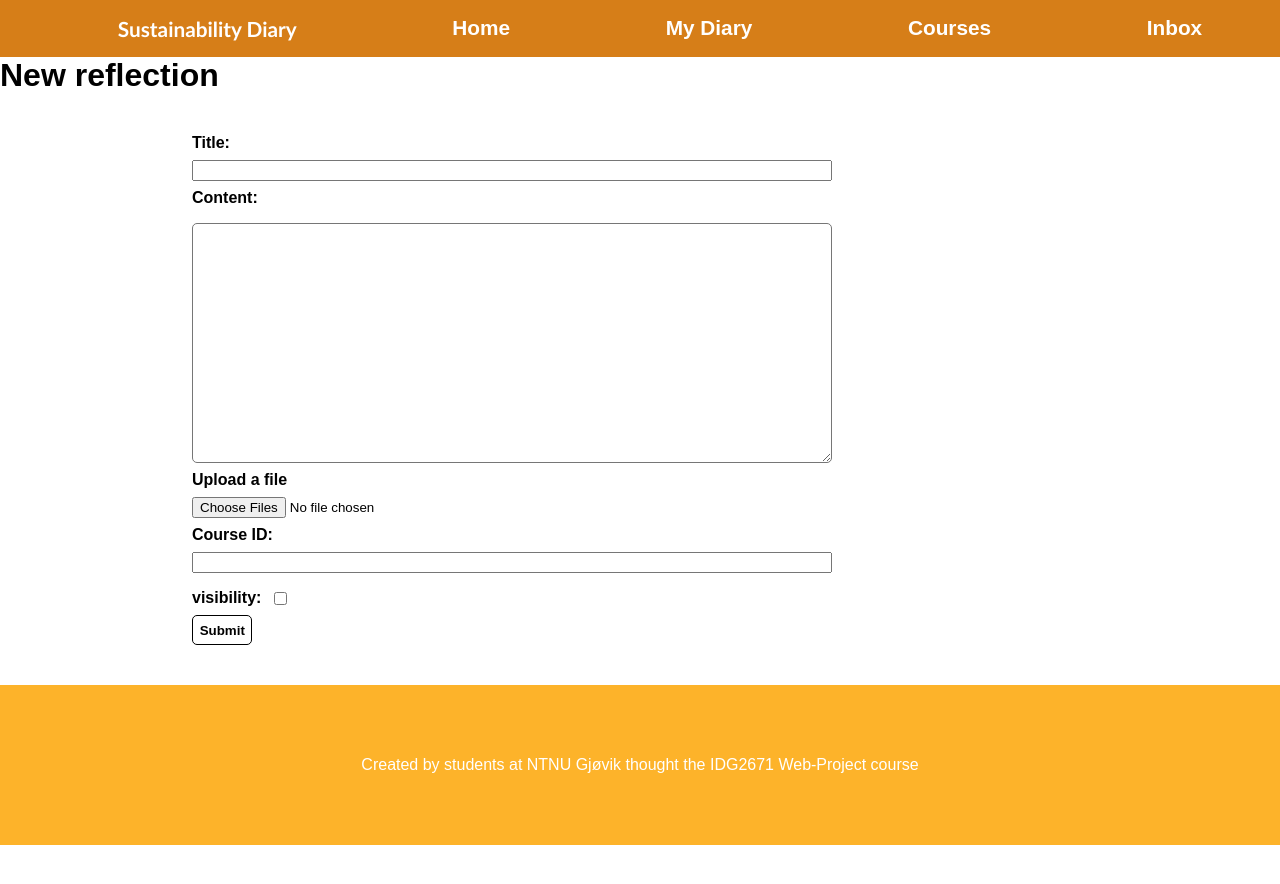
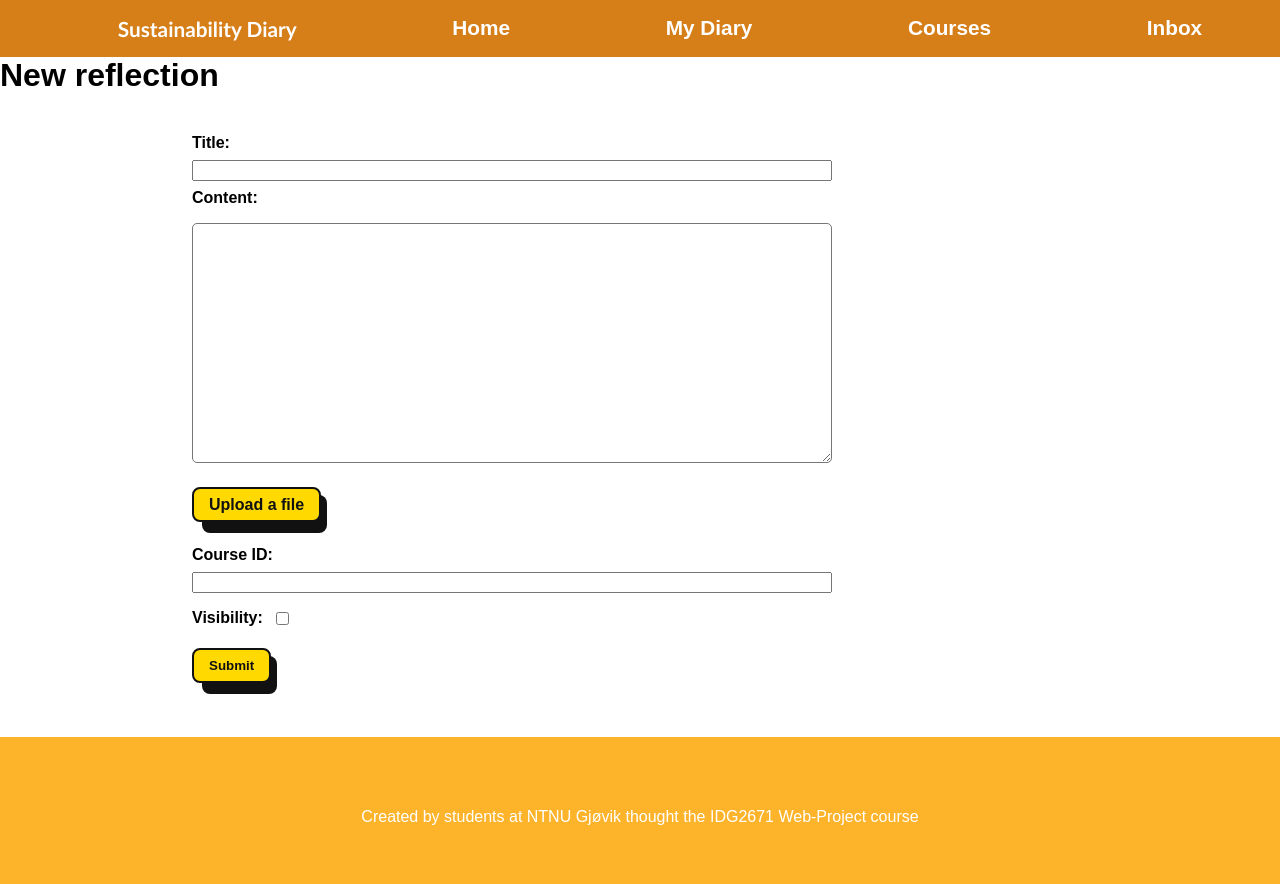
Before and after one commit to AndrChr0/Web-Prosjekt-Gruppe-2, a React (Vite) app in the folder front-end/: page /new_reflection in a window 1280 px wide. Shown: the top 884 px of the page. Before the commit the page ends 845 px from the top, so only its background shows below. Built offline with nearby package versions, Linux system fonts and the light colour scheme.

Commit message:
made some changes to the form, added CSS styles, + some functionall changes

```diff
--- a/front-end/src/components/ReflectionForm/ReflectionForm.css
+++ b/front-end/src/components/ReflectionForm/ReflectionForm.css
@@ -28,12 +28,12 @@ textarea {
     border-radius: 5px;
 }
 
-label {
+label, button[type="submit"] {
     /* font-size: 1em; */
     font-weight: bold;
 }
 
-.submition-success {
+.submission-success {
     background-color: rgb(0, 203, 0);
     color: white;
     font-weight: bold;
@@ -41,15 +41,113 @@ label {
     border-radius: 5px;
 }
 
-button {
+.submission-error {
+    background-color: rgb(203, 0, 0);
+    color: white;
+    font-weight: bold;
+    padding: .5em;
+    border-radius: 5px;
+}
+
+/* button {
     background-color: white;
     padding: .5em;
     border-radius: 5px;
     border: 1px solid #000000;
     font-weight: bold;
-}
+} */
 
 button:hover {
     background-color: #e6e6e6;
     /* color: white; */
 }
+
+
+input[type="file"] {
+    display: none;
+}
+
+/* label[for="files"] {
+    background-color: white;
+    padding: .5em;
+    border-radius: 5px;
+    border: 1px solid #000000;
+    font-weight: bold;
+    cursor: pointer;
+}
+ */
+
+
+/* CSS */
+#filesBtn, button[type="submit"] {
+  align-items: center;
+  background-color: rgb(255, 217, 0);
+  border: 2px solid #111;
+  border-radius: 8px;
+  box-sizing: border-box;
+  color: #111;
+  cursor: pointer;
+  display: flex;
+  height: 35px;
+  justify-content: center;
+  line-height: 24px;
+  max-width: 100%;
+  padding: 0 15px;
+  position: relative;
+  text-align: center;
+  text-decoration: none;
+  user-select: none;
+  touch-action: manipulation;
+  margin: 1em 0;
+}
+
+#filesBtn:after, button[type="submit"]::after {
+  background-color: #111;
+  border-radius: 8px;
+  content: "";
+  display: block;
+  height: 38px;
+  left: 0;
+  width: 100%;
+  position: absolute;
+  top: -2px;
+  transform: translate(8px, 8px);
+  transition: transform .2s ease-out;
+  z-index: -1;
+}
+
+#filesBtn:hover:after, button[type="submit"]:hover:after {
+  transform: translate(0, 0);
+}
+
+#filesBtn:active, button[type="submit"]:active {
+  background-color: #ffdeda;
+  outline: 0;
+}
+
+#filesBtn:hover, button[type="submit"]:hover {
+  outline: 0;
+}
+
+
+  /* .custom-file-input::before {
+    content: 'Select some files';
+    display: inline-block;
+    background: linear-gradient(top, #f9f9f9, #e3e3e3);
+    border: 1px solid #999;
+    border-radius: 3px;
+    padding: 5px 8px;
+    outline: none;
+    white-space: nowrap;
+    --webkit-user-select: none;
+    cursor: pointer;
+    text-shadow: 1px 1px #fff;
+    font-weight: 700;
+    font-size: 10pt;
+  }
+  .custom-file-input:hover::before {
+    border-color: black;
+  }
+  .custom-file-input:active::before {
+    background: -webkit-linear-gradient(top, #e3e3e3, #f9f9f9);
+  } */
--- a/front-end/src/components/ReflectionForm/ReflectionForm.jsx
+++ b/front-end/src/components/ReflectionForm/ReflectionForm.jsx
@@ -1,8 +1,11 @@
+// Importing necessary dependencies and styles
 import { useState } from "react";
 import axios from "axios";
 import "./ReflectionForm.css";
 
+// Functional component for the ReflectionForm
 function ReflectionForm() {
+  // State to manage form data and submission success
   const [formData, setFormData] = useState({
     title: "",
     content: "",
@@ -12,7 +15,9 @@ function ReflectionForm() {
   });
 
   const [submissionSuccess, setSubmissionSuccess] = useState(false);
+  const [submissionError, setSubmissionError] = useState(null);
 
+  // Function to handle changes in form inputs
   const handleChange = (e) => {
     setFormData({
       ...formData,
@@ -20,25 +25,38 @@ function ReflectionForm() {
     });
   };
 
+  // Function to handle removing files from the form
+  const handleRemoveFile = (indexToRemove) => {
+    const updatedFiles = [...formData.files];
+    updatedFiles.splice(indexToRemove, 1);
+    setFormData({
+      ...formData,
+      files: updatedFiles,
+    });
+  };
+  // Function to handle form submission
   const handleSubmit = async (e) => {
     e.preventDefault();
     try {
-
+      // Creating a FormData object for handling files
       const formDataWithFiles = new FormData();
       formDataWithFiles.append("title", formData.title);
       formDataWithFiles.append("content", formData.content);
       formDataWithFiles.append("courseId", formData.courseId);
       formDataWithFiles.append("visibility", formData.visibility);
 
+      // Appending each file to the FormData object
       for (let i = 0; i < formData.files.length; i++) {
         formDataWithFiles.append("files", formData.files[i]);
       }
 
-
-        const respons = await axios.post(
+      // Sending a POST request to the server using axios
+      const response = await axios.post(
         "http://localhost:5151/reflections/",
         formDataWithFiles
       );
+
+      // Resetting the form data and setting submission success to true
       setFormData({
         title: "",
         content: "",
@@ -47,18 +65,21 @@ const handleSubmit = async (e) => {
         files: [],
       });
       setSubmissionSuccess(true);
-        console.log("Reflection created:", respons.data);
+
+      // Logging the created reflection data
+      console.log("Reflection created:", response.data);
     } catch (error) {
+      // Handling errors and logging them
       console.error(error);
+      setSubmissionError(error.message || "An error occurred. Please try again.)");
     }
-};
+  }
 
+  // Rendering the form with input fields and submission button
   return (
     <>
       <form onSubmit={handleSubmit}>
-      <label htmlFor="title" >
-        Title:
-        </label>
+        <label htmlFor="title">Title:</label>
         <input
           type="text"
           name="title"
@@ -66,9 +87,7 @@ const handleSubmit = async (e) => {
           onChange={handleChange}
           required
         />
-      <label htmlFor="content">
-        Content:
-        </label>
+        <label htmlFor="content">Content:</label>
         <textarea
           name="content"
           cols="30"
@@ -77,11 +96,13 @@ const handleSubmit = async (e) => {
           onChange={handleChange}
           required
         ></textarea>
-        <label htmlFor="files">Upload a file</label>
+        <label id="filesBtn" htmlFor="files">Upload a file</label>
         <input
           type="file"
+          id="files"
           name="files"
-          multiple  // Allow multiple files
+          className="custom-file-input"
+          multiple // Allow multiple files
           onChange={(e) => {
             setFormData({
               ...formData,
@@ -89,9 +110,21 @@ const handleSubmit = async (e) => {
             });
           }}
         />
-      <label htmlFor="courseId">
-        Course ID:
-        </label>
+        {/* Adds remove button to selected files */}
+        {formData.files.length > 0 && (
+        <div>
+          Selected Files:
+          {Array.from(formData.files).map((file, index) => (
+            <div key={index}>
+              {file.name}
+              <button type="button" onClick={() => handleRemoveFile(index)}>
+                Remove
+              </button>
+            </div>
+          ))}
+        </div>
+      )}
+        <label htmlFor="courseId">Course ID:</label>
         <input
           type="number"
           name="courseId"
@@ -100,9 +133,7 @@ const handleSubmit = async (e) => {
           required
         />
         <div className="checkBox-container">
-      <label htmlFor="visibility">
-        visibility:
-      </label>
+          <label htmlFor="visibility">Visibility:</label>
           <input
             type="checkbox"
             name="visibility"
@@ -117,11 +148,16 @@ const handleSubmit = async (e) => {
         </div>
         <button type="submit">Submit</button>
       </form>
+      {/* Displaying a success message if submission is successful */}
       {submissionSuccess && (
-        <div className="submition-success">REFLECTION SUBMITTED</div>
+        <div className="submission-success">REFLECTION SUBMITTED</div>
       )}
+       {submissionError && (
+        <div className="submission-error">{submissionError}</div>)}
     </>
   );
 }
 
+
+// Exporting the ReflectionForm component
 export default ReflectionForm;
```
Lines whose indentation alone changed are shown as unchanged.
